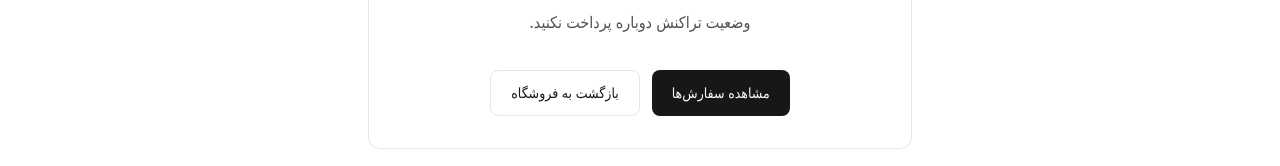
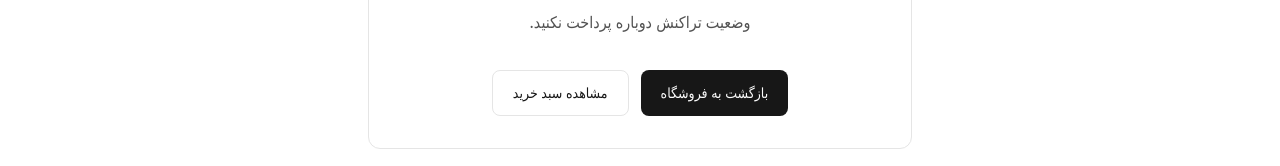
Before and after one commit to mhndev3/Vedzmani, a Next.js app in the folder frontend/: page /fa/checkout/payment-result in a window 1280 px wide. Shown: the part 251-417 px from the top of the page. Built offline with nearby package versions, Linux system fonts and the light colour scheme; no server answers.

Commit message:
Link payment result to existing storefront routes

```diff
--- a/frontend/src/app/[locale]/checkout/payment-result/page.tsx
+++ b/frontend/src/app/[locale]/checkout/payment-result/page.tsx
@@ -43,11 +43,11 @@ export default async function PaymentResultPage({ params, searchParams }: Props)
         <h1 className="text-2xl font-semibold">{content.title}</h1>
         <p className="mt-4 leading-8 text-muted-foreground">{content.body}</p>
         <div className="mt-8 flex flex-wrap justify-center gap-3">
-          <Link href={`/${locale}/orders`} className="inline-flex items-center justify-center rounded-lg bg-primary px-5 py-3 text-sm font-medium text-primary-foreground">
-            مشاهده سفارش‌ها
+          <Link href={`/${locale}/products`} className="inline-flex items-center justify-center rounded-lg bg-primary px-5 py-3 text-sm font-medium text-primary-foreground">
+            بازگشت به فروشگاه
           </Link>
-          <Link href={`/${locale}/products`} className="inline-flex items-center justify-center rounded-lg border border-border px-5 py-3 text-sm">
-            بازگشت به فروشگاه
+          <Link href={`/${locale}/cart`} className="inline-flex items-center justify-center rounded-lg border border-border px-5 py-3 text-sm">
+            مشاهده سبد خرید
           </Link>
         </div>
       </section>
```
